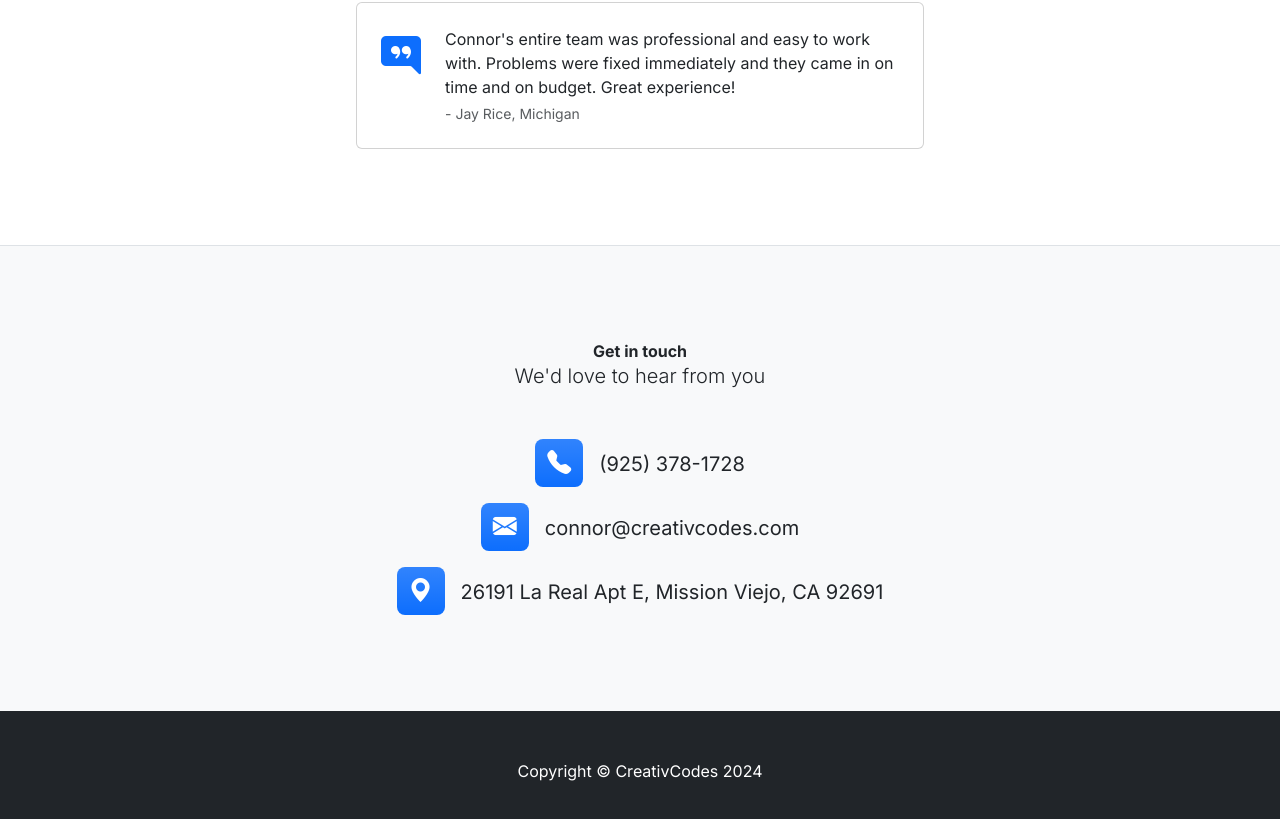
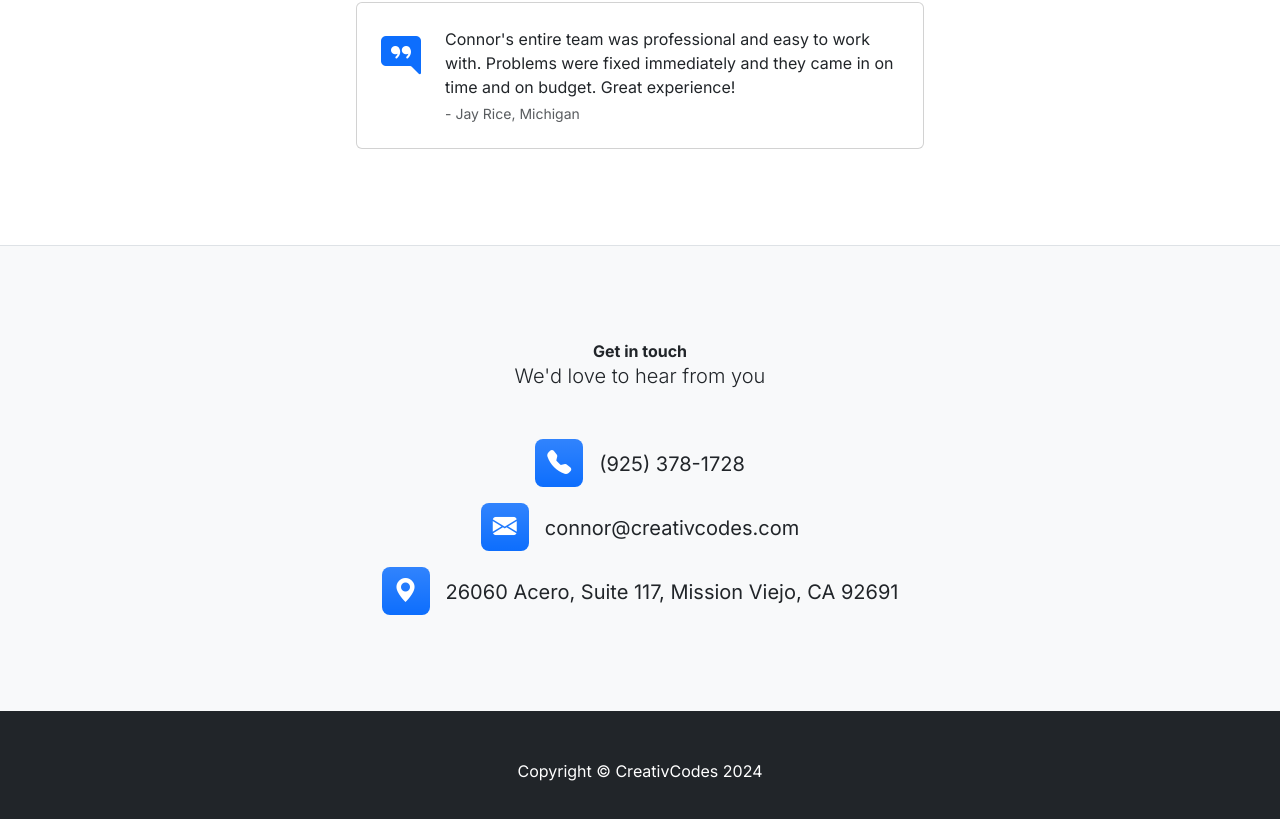
Before and after one commit to connormccarl/creativcodes, a Next.js app in the folder creativcodes-app/: page / in a window 1280 px wide. Shown: the part 1984-2803 px from the top of the page. Built offline with nearby package versions, Linux system fonts and the light colour scheme.

Commit message:
updated to current office address

```diff
--- a/creativcodes-app/src/app/page.tsx
+++ b/creativcodes-app/src/app/page.tsx
@@ -259,7 +259,7 @@ export default function Home() {
                         </li>
                         <li className="text-center" >
                           <div className="feature-small bg-primary bg-gradient text-white rounded-3 me-3"><i className="bi bi-geo-alt-fill"></i></div>
-                          26191 La Real Apt E, Mission Viejo, CA 92691
+                          26060 Acero, Suite 117, Mission Viejo, CA 92691
                         </li>
                       </ul>
                     </div>
```
